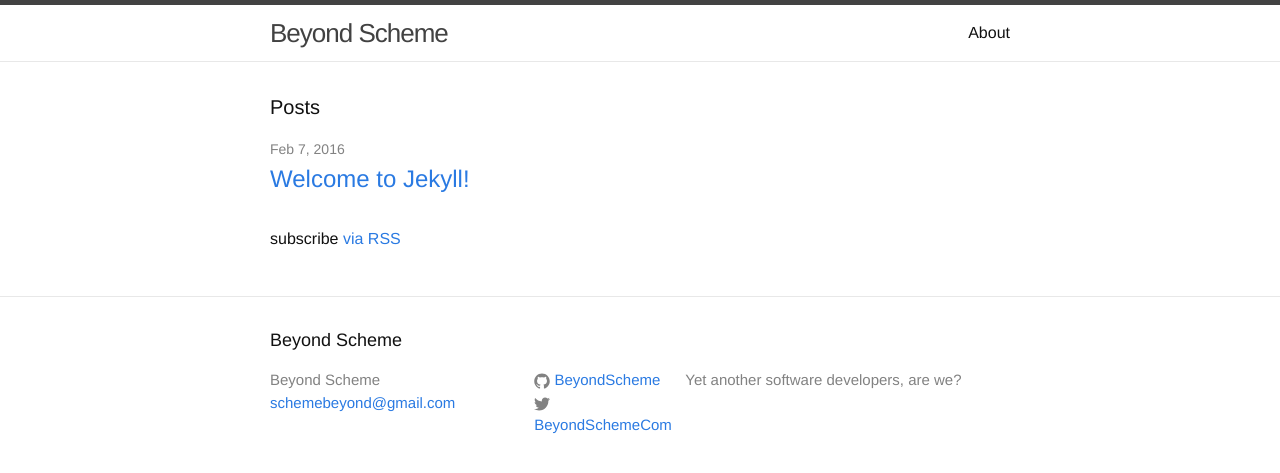
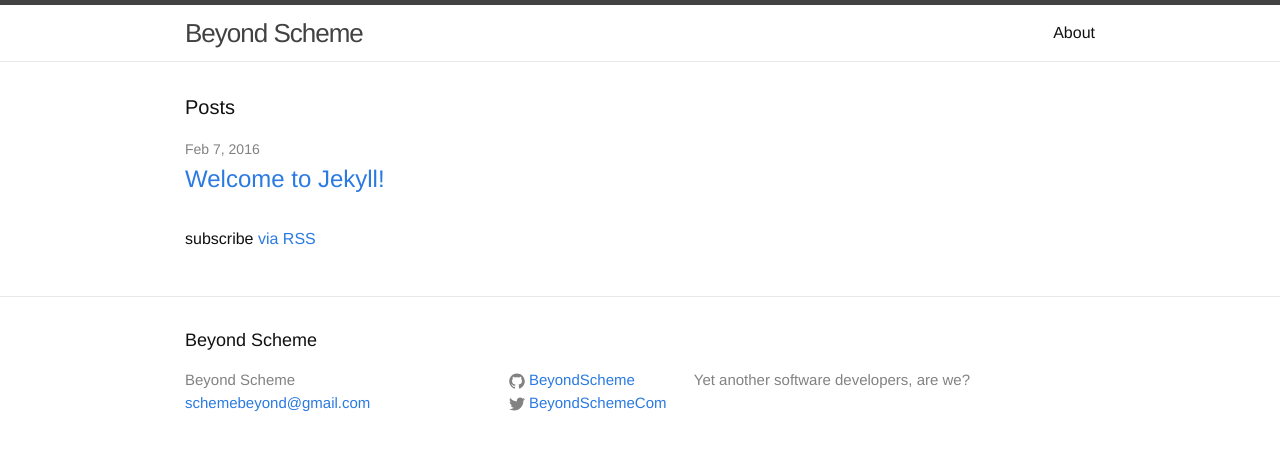
Before and after one commit to BeyondScheme/BeyondScheme.github.io, a Jekyll site: the page built from index.html, in a window 1280 px wide. Shown: the top 473 px of the page. Built offline with Jekyll 4.4.1, drawn with Linux system fonts in a browser that asks for light colours.

Commit message:
content-width to 970px

```diff
--- a/css/main.scss
+++ b/css/main.scss
@@ -23,7 +23,7 @@ $grey-color-light: lighten($grey-color, 40%);
 $grey-color-dark:  darken($grey-color, 25%);
 
 // Width of the content area
-$content-width:    800px;
+$content-width:    970px;
 
 $on-palm:          600px;
 $on-laptop:        800px;
```
